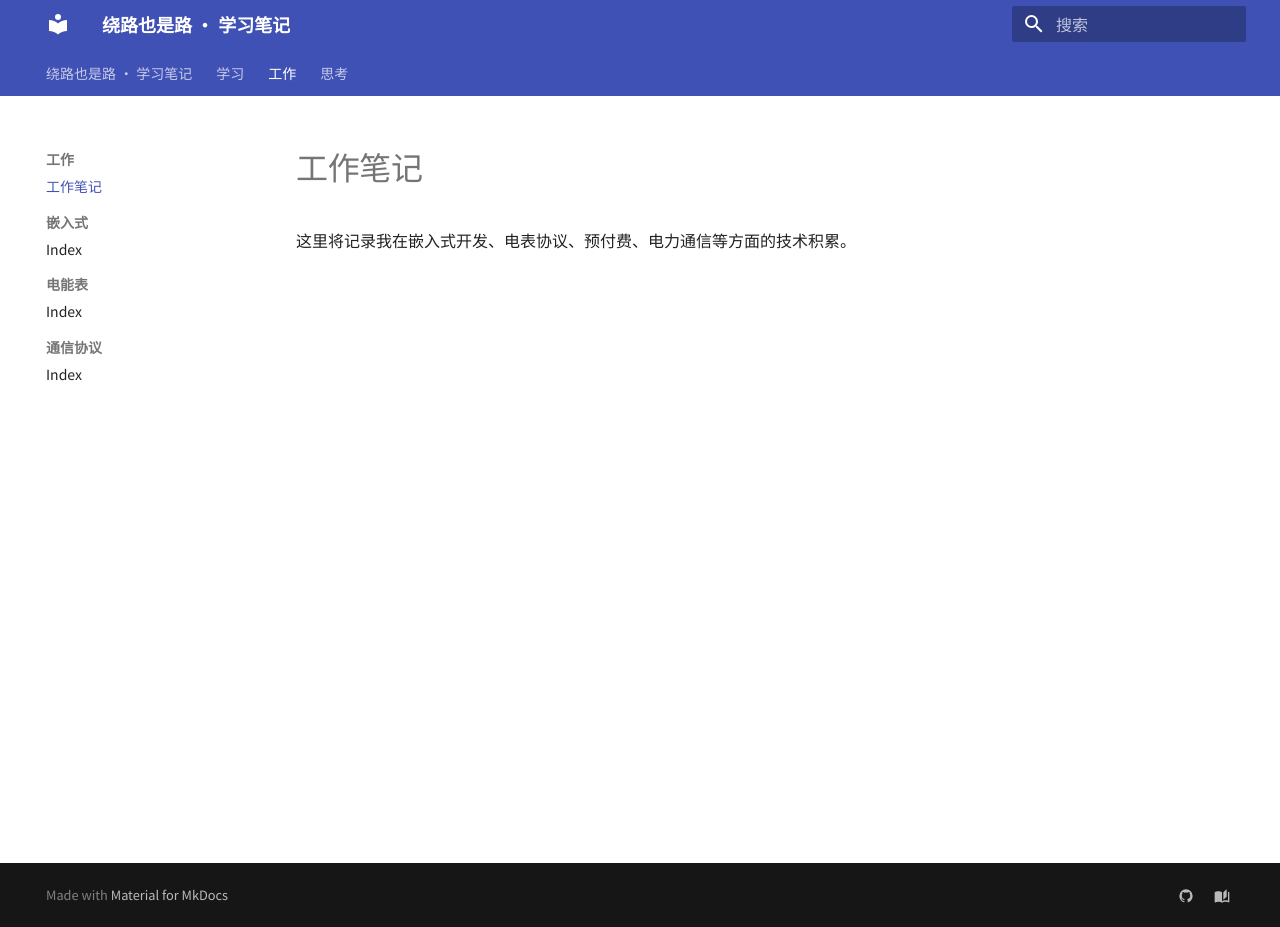
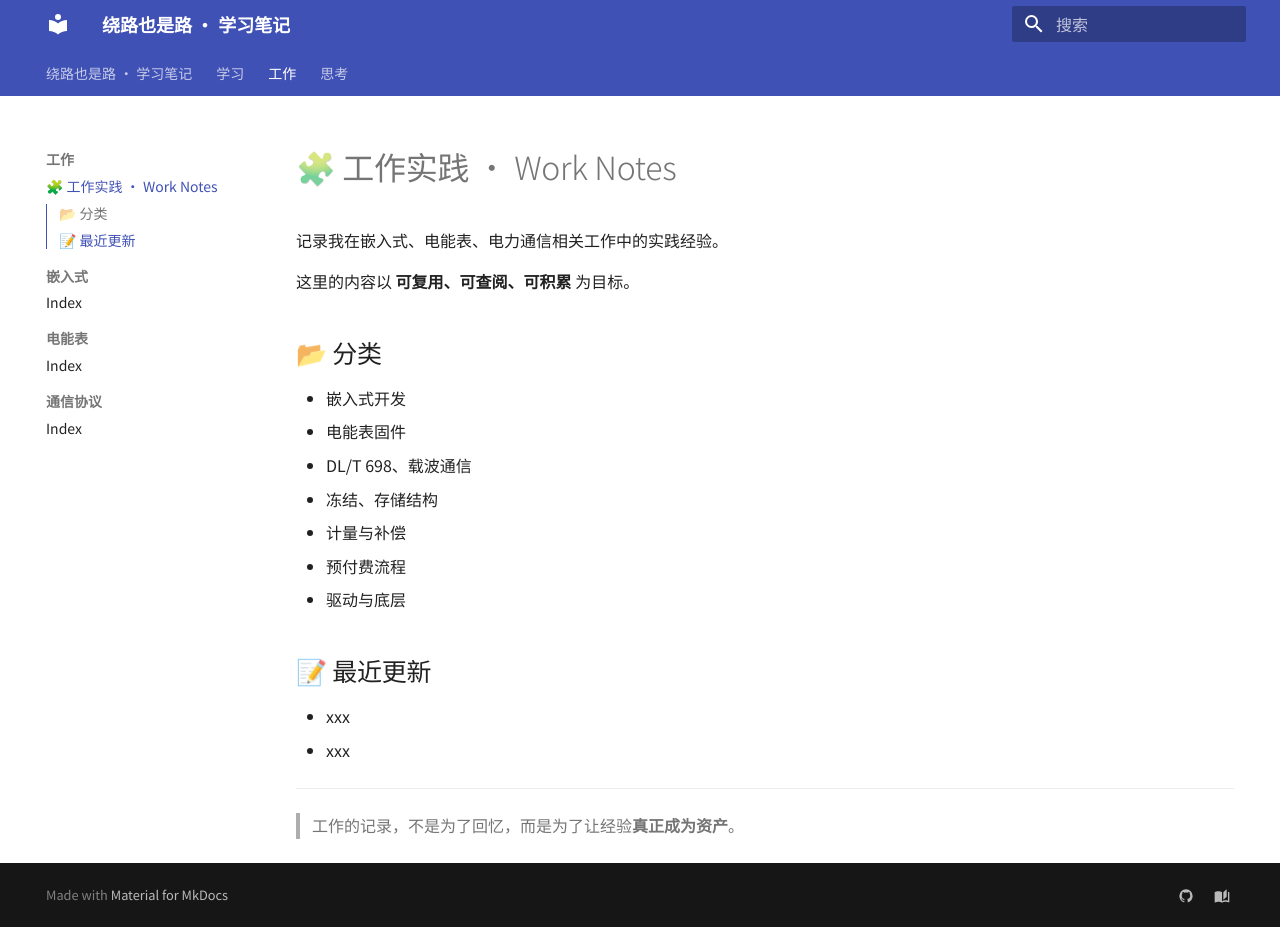
Before and after one commit to wanghao-coins/study_notes, an MkDocs documentation site: the page built from docs/工作/index.md, in a window 1280 px wide and 927 px high. Built offline with MkDocs 1.6.1 and Material for MkDocs 9.7.7, drawn with Linux system fonts in a browser that asks for light colours.

Commit message:
Update index.md

```diff
--- a/docs/工作/index.md
+++ b/docs/工作/index.md
@@ -1,3 +1,24 @@
-# 工作笔记
+# 🧩 工作实践 · Work Notes
 
-这里将记录我在嵌入式开发、电表协议、预付费、电力通信等方面的技术积累。
+记录我在嵌入式、电能表、电力通信相关工作中的实践经验。
+
+这里的内容以 **可复用、可查阅、可积累** 为目标。
+
+## 📂 分类
+
+- 嵌入式开发
+- 电能表固件
+- DL/T 698、载波通信
+- 冻结、存储结构
+- 计量与补偿
+- 预付费流程
+- 驱动与底层
+
+## 📝 最近更新
+
+- xxx
+- xxx
+
+---
+
+> 工作的记录，不是为了回忆，而是为了让经验**真正成为资产**。
```
